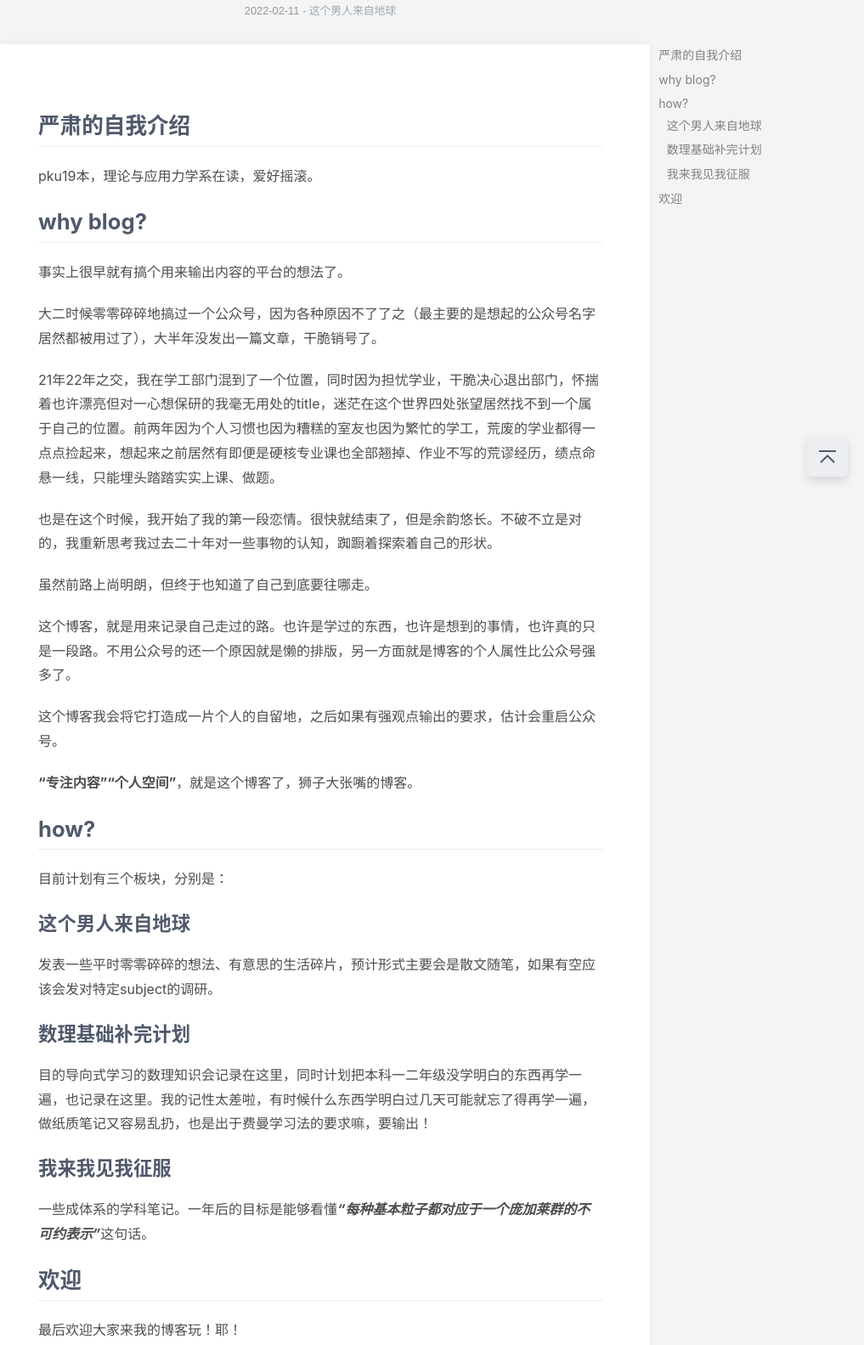
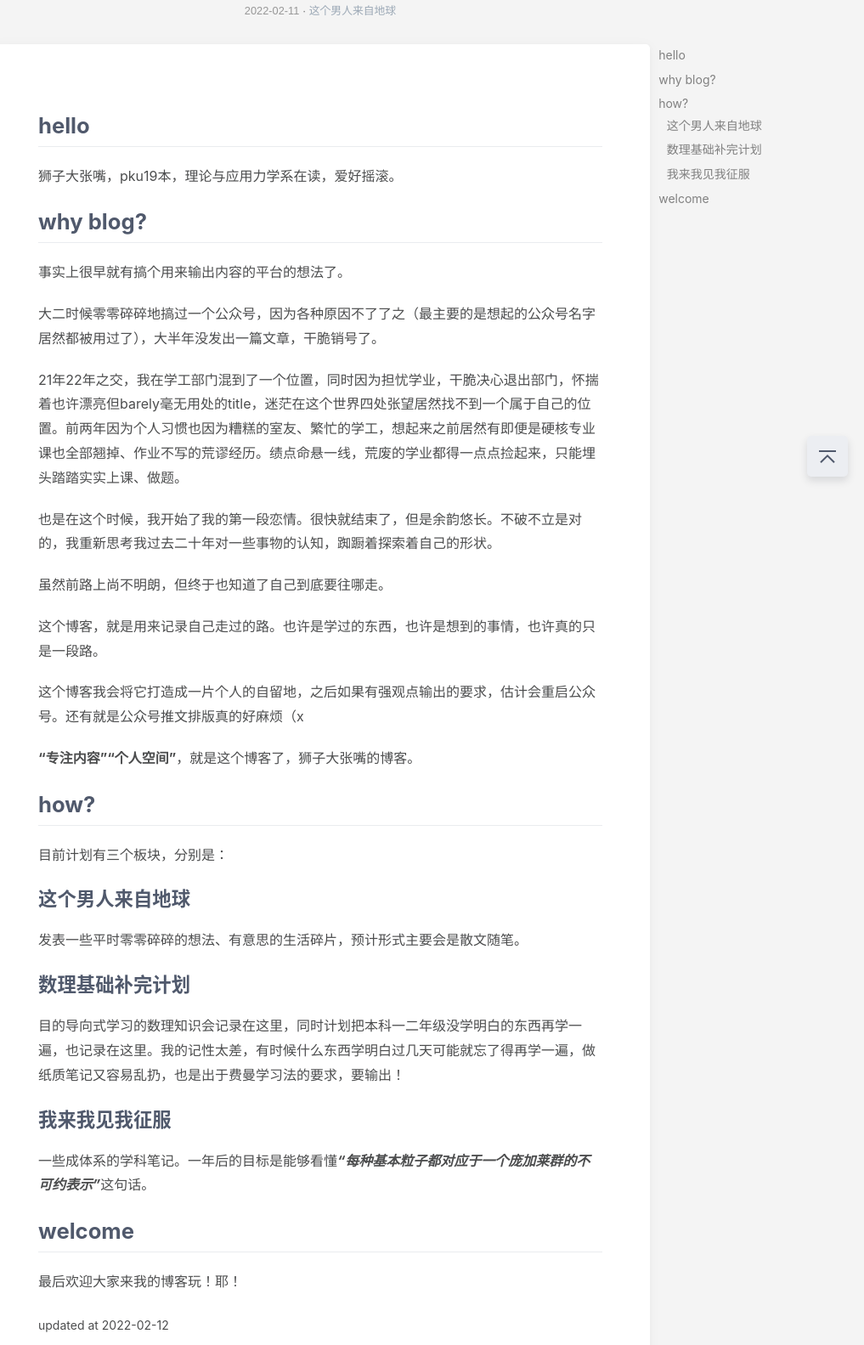
Before and after one commit to yawning-lion/yawning-lion.github.io, a plain HTML site: page 2022/02/11/00-欢迎/index.html in a window 1280 px wide. Shown: the part 220-1803 px from the top of the page at 85% size, without its empty margins (263-1280 px from the left). Drawn offline with Linux system fonts and the light colour scheme; some packages are replaced by stand-ins of ours.

Commit message:
Site updated: 2022-02-12 13:16:30

```diff
--- a/2022/02/11/00-欢迎/index.html
+++ b/2022/02/11/00-欢迎/index.html
@@ -41,15 +41,15 @@
 
     <!-- OpenGraph -->
 
-    <meta name="description" content="简要介绍下博主，博主搭建这个博客的目的，以及博客内容的规划。">
+    <meta name="description" content="简要介绍下博主，搭建这个博客的目的，以及博客内容的规划。">
 <meta property="og:type" content="article">
 <meta property="og:title" content="00-欢迎">
 <meta property="og:url" content="https://yawninglion.github.io/2022/02/11/00-%E6%AC%A2%E8%BF%8E/index.html">
 <meta property="og:site_name" content="狮子大张嘴&#39;s blog">
-<meta property="og:description" content="简要介绍下博主，博主搭建这个博客的目的，以及博客内容的规划。">
+<meta property="og:description" content="简要介绍下博主，搭建这个博客的目的，以及博客内容的规划。">
 <meta property="og:locale" content="en_US">
 <meta property="article:published_time" content="2022-02-11T10:30:50.000Z">
-<meta property="article:modified_time" content="2022-02-11T11:14:16.113Z">
+<meta property="article:modified_time" content="2022-02-12T05:15:46.236Z">
 <meta property="article:author" content="yawning-lion">
 <meta property="article:tag" content="重大说明">
 <meta name="twitter:card" content="summary_large_image">
@@ -174,7 +174,7 @@
 
     <aside class="post-side">
         <div class="post-side__toc">
-            <ol class="toc"><li class="toc-item toc-level-2"><a class="toc-link" href="#%E4%B8%A5%E8%82%83%E7%9A%84%E8%87%AA%E6%88%91%E4%BB%8B%E7%BB%8D"><span class="toc-text">严肃的自我介绍</span></a></li><li class="toc-item toc-level-2"><a class="toc-link" href="#why-blog"><span class="toc-text">why blog?</span></a></li><li class="toc-item toc-level-2"><a class="toc-link" href="#how"><span class="toc-text">how?</span></a><ol class="toc-child"><li class="toc-item toc-level-3"><a class="toc-link" href="#%E8%BF%99%E4%B8%AA%E7%94%B7%E4%BA%BA%E6%9D%A5%E8%87%AA%E5%9C%B0%E7%90%83"><span class="toc-text">这个男人来自地球</span></a></li><li class="toc-item toc-level-3"><a class="toc-link" href="#%E6%95%B0%E7%90%86%E5%9F%BA%E7%A1%80%E8%A1%A5%E5%AE%8C%E8%AE%A1%E5%88%92"><span class="toc-text">数理基础补完计划</span></a></li><li class="toc-item toc-level-3"><a class="toc-link" href="#%E6%88%91%E6%9D%A5%E6%88%91%E8%A7%81%E6%88%91%E5%BE%81%E6%9C%8D"><span class="toc-text">我来我见我征服</span></a></li></ol></li><li class="toc-item toc-level-2"><a class="toc-link" href="#%E6%AC%A2%E8%BF%8E"><span class="toc-text">欢迎</span></a></li></ol>
+            <ol class="toc"><li class="toc-item toc-level-2"><a class="toc-link" href="#hello"><span class="toc-text">hello</span></a></li><li class="toc-item toc-level-2"><a class="toc-link" href="#why-blog"><span class="toc-text">why blog?</span></a></li><li class="toc-item toc-level-2"><a class="toc-link" href="#how"><span class="toc-text">how?</span></a><ol class="toc-child"><li class="toc-item toc-level-3"><a class="toc-link" href="#%E8%BF%99%E4%B8%AA%E7%94%B7%E4%BA%BA%E6%9D%A5%E8%87%AA%E5%9C%B0%E7%90%83"><span class="toc-text">这个男人来自地球</span></a></li><li class="toc-item toc-level-3"><a class="toc-link" href="#%E6%95%B0%E7%90%86%E5%9F%BA%E7%A1%80%E8%A1%A5%E5%AE%8C%E8%AE%A1%E5%88%92"><span class="toc-text">数理基础补完计划</span></a></li><li class="toc-item toc-level-3"><a class="toc-link" href="#%E6%88%91%E6%9D%A5%E6%88%91%E8%A7%81%E6%88%91%E5%BE%81%E6%9C%8D"><span class="toc-text">我来我见我征服</span></a></li></ol></li><li class="toc-item toc-level-2"><a class="toc-link" href="#welcome"><span class="toc-text">welcome</span></a></li></ol>
         </div>
     </aside>
     <a class="btn-toc button" id="btn-toc" tabindex="0">
@@ -184,31 +184,31 @@
     </a>
     <div class="toc-menus" id="toc-menus">
         <div class="toc-title">Article Directory</div>
-        <ol class="toc"><li class="toc-item toc-level-2"><a class="toc-link" href="#%E4%B8%A5%E8%82%83%E7%9A%84%E8%87%AA%E6%88%91%E4%BB%8B%E7%BB%8D"><span class="toc-text">严肃的自我介绍</span></a></li><li class="toc-item toc-level-2"><a class="toc-link" href="#why-blog"><span class="toc-text">why blog?</span></a></li><li class="toc-item toc-level-2"><a class="toc-link" href="#how"><span class="toc-text">how?</span></a><ol class="toc-child"><li class="toc-item toc-level-3"><a class="toc-link" href="#%E8%BF%99%E4%B8%AA%E7%94%B7%E4%BA%BA%E6%9D%A5%E8%87%AA%E5%9C%B0%E7%90%83"><span class="toc-text">这个男人来自地球</span></a></li><li class="toc-item toc-level-3"><a class="toc-link" href="#%E6%95%B0%E7%90%86%E5%9F%BA%E7%A1%80%E8%A1%A5%E5%AE%8C%E8%AE%A1%E5%88%92"><span class="toc-text">数理基础补完计划</span></a></li><li class="toc-item toc-level-3"><a class="toc-link" href="#%E6%88%91%E6%9D%A5%E6%88%91%E8%A7%81%E6%88%91%E5%BE%81%E6%9C%8D"><span class="toc-text">我来我见我征服</span></a></li></ol></li><li class="toc-item toc-level-2"><a class="toc-link" href="#%E6%AC%A2%E8%BF%8E"><span class="toc-text">欢迎</span></a></li></ol>
+        <ol class="toc"><li class="toc-item toc-level-2"><a class="toc-link" href="#hello"><span class="toc-text">hello</span></a></li><li class="toc-item toc-level-2"><a class="toc-link" href="#why-blog"><span class="toc-text">why blog?</span></a></li><li class="toc-item toc-level-2"><a class="toc-link" href="#how"><span class="toc-text">how?</span></a><ol class="toc-child"><li class="toc-item toc-level-3"><a class="toc-link" href="#%E8%BF%99%E4%B8%AA%E7%94%B7%E4%BA%BA%E6%9D%A5%E8%87%AA%E5%9C%B0%E7%90%83"><span class="toc-text">这个男人来自地球</span></a></li><li class="toc-item toc-level-3"><a class="toc-link" href="#%E6%95%B0%E7%90%86%E5%9F%BA%E7%A1%80%E8%A1%A5%E5%AE%8C%E8%AE%A1%E5%88%92"><span class="toc-text">数理基础补完计划</span></a></li><li class="toc-item toc-level-3"><a class="toc-link" href="#%E6%88%91%E6%9D%A5%E6%88%91%E8%A7%81%E6%88%91%E5%BE%81%E6%9C%8D"><span class="toc-text">我来我见我征服</span></a></li></ol></li><li class="toc-item toc-level-2"><a class="toc-link" href="#welcome"><span class="toc-text">welcome</span></a></li></ol>
     </div>
 
 
 <article class="post post__with-toc content-card">
     <div class="post__header"></div>
     <div class="post__content">
-        <h2 id="严肃的自我介绍"><a href="#严肃的自我介绍" class="headerlink" title="严肃的自我介绍"></a>严肃的自我介绍</h2><p>pku19本，理论与应用力学系在读，爱好摇滚。</p>
+        <h2 id="hello"><a href="#hello" class="headerlink" title="hello"></a>hello</h2><p>狮子大张嘴，pku19本，理论与应用力学系在读，爱好摇滚。</p>
 <h2 id="why-blog"><a href="#why-blog" class="headerlink" title="why blog?"></a>why blog?</h2><p>事实上很早就有搞个用来输出内容的平台的想法了。</p>
 <p>大二时候零零碎碎地搞过一个公众号，因为各种原因不了了之（最主要的是想起的公众号名字居然都被用过了），大半年没发出一篇文章，干脆销号了。</p>
-<p>21年22年之交，我在学工部门混到了一个位置，同时因为担忧学业，干脆决心退出部门，怀揣着也许漂亮但对一心想保研的我毫无用处的title，迷茫在这个世界四处张望居然找不到一个属于自己的位置。前两年因为个人习惯也因为糟糕的室友也因为繁忙的学工，荒废的学业都得一点点捡起来，想起来之前居然有即便是硬核专业课也全部翘掉、作业不写的荒谬经历，绩点命悬一线，只能埋头踏踏实实上课、做题。</p>
+<p>21年22年之交，我在学工部门混到了一个位置，同时因为担忧学业，干脆决心退出部门，怀揣着也许漂亮但barely毫无用处的title，迷茫在这个世界四处张望居然找不到一个属于自己的位置。前两年因为个人习惯也因为糟糕的室友、繁忙的学工，想起来之前居然有即便是硬核专业课也全部翘掉、作业不写的荒谬经历。绩点命悬一线，荒废的学业都得一点点捡起来，只能埋头踏踏实实上课、做题。</p>
 <p>也是在这个时候，我开始了我的第一段恋情。很快就结束了，但是余韵悠长。不破不立是对的，我重新思考我过去二十年对一些事物的认知，踟蹰着探索着自己的形状。</p>
-<p>虽然前路上尚明朗，但终于也知道了自己到底要往哪走。</p>
-<p>这个博客，就是用来记录自己走过的路。也许是学过的东西，也许是想到的事情，也许真的只是一段路。不用公众号的还一个原因就是懒的排版，另一方面就是博客的个人属性比公众号强多了。</p>
-<p>这个博客我会将它打造成一片个人的自留地，之后如果有强观点输出的要求，估计会重启公众号。</p>
+<p>虽然前路上尚不明朗，但终于也知道了自己到底要往哪走。</p>
+<p>这个博客，就是用来记录自己走过的路。也许是学过的东西，也许是想到的事情，也许真的只是一段路。</p>
+<p>这个博客我会将它打造成一片个人的自留地，之后如果有强观点输出的要求，估计会重启公众号。还有就是公众号推文排版真的好麻烦（x</p>
 <p><strong>“专注内容”“个人空间”</strong>，就是这个博客了，狮子大张嘴的博客。</p>
 <h2 id="how"><a href="#how" class="headerlink" title="how?"></a>how?</h2><p>目前计划有三个板块，分别是：</p>
-<h3 id="这个男人来自地球"><a href="#这个男人来自地球" class="headerlink" title="这个男人来自地球"></a>这个男人来自地球</h3><p>发表一些平时零零碎碎的想法、有意思的生活碎片，预计形式主要会是散文随笔，如果有空应该会发对特定subject的调研。</p>
-<h3 id="数理基础补完计划"><a href="#数理基础补完计划" class="headerlink" title="数理基础补完计划"></a>数理基础补完计划</h3><p>目的导向式学习的数理知识会记录在这里，同时计划把本科一二年级没学明白的东西再学一遍，也记录在这里。我的记性太差啦，有时候什么东西学明白过几天可能就忘了得再学一遍，做纸质笔记又容易乱扔，也是出于费曼学习法的要求嘛，要输出！</p>
+<h3 id="这个男人来自地球"><a href="#这个男人来自地球" class="headerlink" title="这个男人来自地球"></a>这个男人来自地球</h3><p>发表一些平时零零碎碎的想法、有意思的生活碎片，预计形式主要会是散文随笔。</p>
+<h3 id="数理基础补完计划"><a href="#数理基础补完计划" class="headerlink" title="数理基础补完计划"></a>数理基础补完计划</h3><p>目的导向式学习的数理知识会记录在这里，同时计划把本科一二年级没学明白的东西再学一遍，也记录在这里。我的记性太差，有时候什么东西学明白过几天可能就忘了得再学一遍，做纸质笔记又容易乱扔，也是出于费曼学习法的要求，要输出！</p>
 <h3 id="我来我见我征服"><a href="#我来我见我征服" class="headerlink" title="我来我见我征服"></a>我来我见我征服</h3><p>一些成体系的学科笔记。一年后的目标是能够看懂<em><strong>“每种基本粒子都对应于一个庞加莱群的不可约表示”</strong></em>这句话。</p>
-<h2 id="欢迎"><a href="#欢迎" class="headerlink" title="欢迎"></a>欢迎</h2><p>最后欢迎大家来我的博客玩！耶！</p>
+<h2 id="welcome"><a href="#welcome" class="headerlink" title="welcome"></a>welcome</h2><p>最后欢迎大家来我的博客玩！耶！</p>
 
     </div>
 
-    <div class="post-footer__meta"><p>updated at 2022-02-11</p></div>
+    <div class="post-footer__meta"><p>updated at 2022-02-12</p></div>
     <div class="post-entry__tags"><a href="/tags/%E9%87%8D%E5%A4%A7%E8%AF%B4%E6%98%8E/" class="post-tags__link button"># 重大说明</a></div>
 </article>
 
```
Also changed, not shown: archives/2022/02/index.html (+1 -1 lines), archives/2022/index.html (+1 -1 lines), categories/这个男人来自地球/index.html (+1 -1 lines), index.html (+1 -1 lines), search.json (+1 -1 lines), tags/重大说明/index.html (+1 -1 lines).
